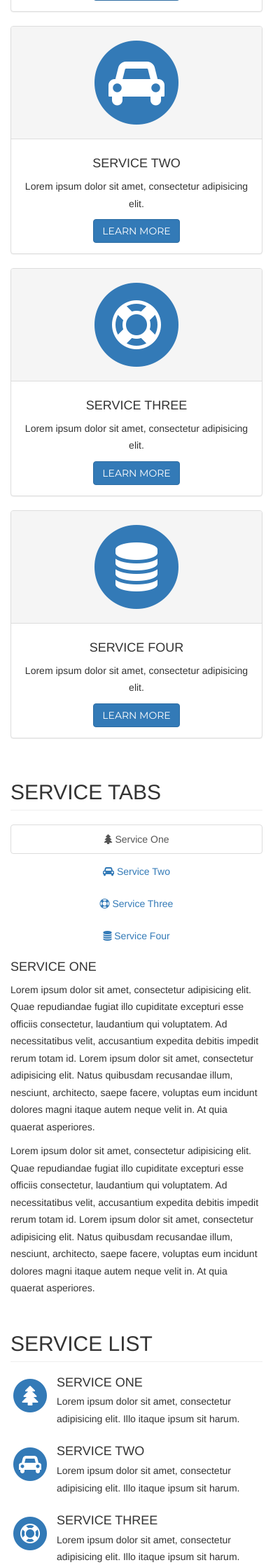
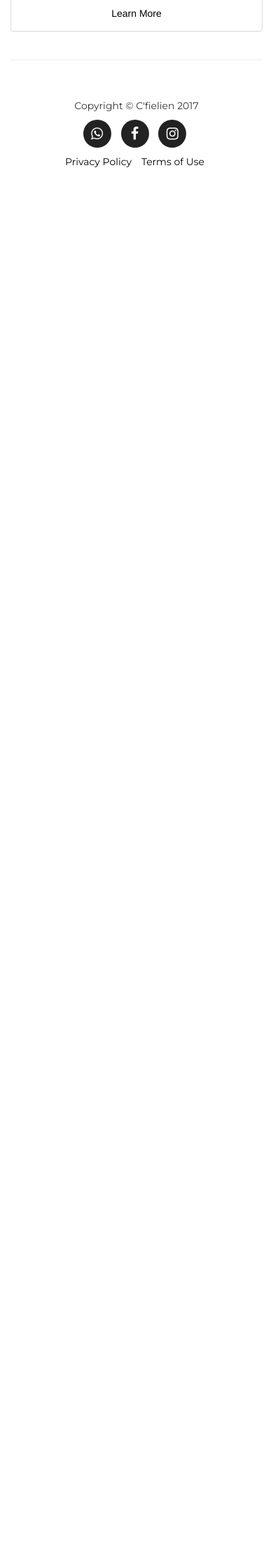
Before and after one commit to arisembekss/fielien, a PHP site: page /services.php in a window 390 px wide. Shown: the part 662-2898 px from the top of the page at 70% size. After the commit the page ends 901 px from the top, so only its background shows below. Run offline with PHP 8.4, Linux system fonts and the light colour scheme; tables that the repository leaves empty or names only in its code hold one stand-in row (values such as "Sample post"); grey boxes labelled with a size stand in for pictures from a placeholder-image service; some libraries are stand-ins or nearby versions; some web fonts are replaced.

Commit message:
services.php

```diff
--- a/head.php
+++ b/head.php
@@ -47,3 +47,21 @@
 .form-control::-moz-placeholder { color: red; }
 .form-control:-ms-input-placeholder { color: red; }
     </style>
+
+<style type="text/css">
+        /* unvisited link */
+        a:link {
+            color: #000;
+        }
+
+        /* visited link */
+        a:visited {
+
+        }
+
+        /* mouse over link */
+        a:hover {
+            color: #009688;
+            text-decoration: none;
+        }
+    </style>
--- a/services.php
+++ b/services.php
@@ -1,3 +1,15 @@
+<?php
+//session_start();
+require 'connect_db.php';
+
+$seltest="select * from eyeglasses where id_category = '".$_SESSION['eyeMen']."' order by last_update desc limit 8";
+$colors = array("red", "green", "blue", "yellow");
+$cars = array("volvo", "mitsu", "merc", "bmw");
+
+$idfirst = array();
+//$countfirst = count($idfirst)
+
+?>
 <!DOCTYPE html>
 <html lang="en">
 
@@ -10,7 +22,7 @@
     <meta name="description" content="">
     <meta name="author" content="">
 
-    <title>Modern Business - Start Bootstrap Template</title>
+
 
     <!-- Bootstrap Core CSS -->
     <link href="css/bootstrap.min.css" rel="stylesheet">
@@ -76,70 +88,37 @@
             <div class="col-lg-12">
                 <h2 class="page-header">Services Panels</h2>
             </div>
+            <?php
+
+              $result =mysqli_query($mysql, $seltest);
+              while ($row = $result -> fetch_assoc()) {
+                # code...
+                $idfirst[]=$row['id_eyeglass'];
+            ?>
             <div class="col-md-3 col-sm-6">
                 <div class="panel panel-default text-center">
                     <div class="panel-heading">
-                        <span class="fa-stack fa-5x">
+                        <img src="wp-admin/uploads/<?= $row['angle_depan'];?>" style="width: 100%;">
+                        <!-- <span class="fa-stack fa-5x">
                               <i class="fa fa-circle fa-stack-2x text-primary"></i>
                               <i class="fa fa-tree fa-stack-1x fa-inverse"></i>
-                        </span>
+                        </span> -->
                     </div>
                     <div class="panel-body">
-                        <h4>Service One</h4>
-                        <p>Lorem ipsum dolor sit amet, consectetur adipisicing elit.</p>
-                        <a href="#" class="btn btn-primary">Learn More</a>
+                        <h4><?= $row['nama_produk'];?></h4>
+                        <a href="detail-product.php?show=<?= urlencode(base64_encode($row['id_eyeglass']));?>" style="text-decoration: none">Learn More</a>
                     </div>
                 </div>
             </div>
-            <div class="col-md-3 col-sm-6">
-                <div class="panel panel-default text-center">
-                    <div class="panel-heading">
-                        <span class="fa-stack fa-5x">
-                              <i class="fa fa-circle fa-stack-2x text-primary"></i>
-                              <i class="fa fa-car fa-stack-1x fa-inverse"></i>
-                        </span>
-                    </div>
-                    <div class="panel-body">
-                        <h4>Service Two</h4>
-                        <p>Lorem ipsum dolor sit amet, consectetur adipisicing elit.</p>
-                        <a href="#" class="btn btn-primary">Learn More</a>
-                    </div>
-                </div>
-            </div>
-            <div class="col-md-3 col-sm-6">
-                <div class="panel panel-default text-center">
-                    <div class="panel-heading">
-                        <span class="fa-stack fa-5x">
-                              <i class="fa fa-circle fa-stack-2x text-primary"></i>
-                              <i class="fa fa-support fa-stack-1x fa-inverse"></i>
-                        </span>
-                    </div>
-                    <div class="panel-body">
-                        <h4>Service Three</h4>
-                        <p>Lorem ipsum dolor sit amet, consectetur adipisicing elit.</p>
-                        <a href="#" class="btn btn-primary">Learn More</a>
-                    </div>
-                </div>
-            </div>
-            <div class="col-md-3 col-sm-6">
-                <div class="panel panel-default text-center">
-                    <div class="panel-heading">
-                        <span class="fa-stack fa-5x">
-                              <i class="fa fa-circle fa-stack-2x text-primary"></i>
-                              <i class="fa fa-database fa-stack-1x fa-inverse"></i>
-                        </span>
-                    </div>
-                    <div class="panel-body">
-                        <h4>Service Four</h4>
-                        <p>Lorem ipsum dolor sit amet, consectetur adipisicing elit.</p>
-                        <a href="#" class="btn btn-primary">Learn More</a>
-                    </div>
-                </div>
-            </div>
+            <?php
+            }
+            $countfirst = count($idfirst);
+            ?>
+
         </div>
 
         <!-- Service Tabs -->
-        <div class="row">
+        <!-- <div class="row">
             <div class="col-lg-12">
                 <h2 class="page-header">Service Tabs</h2>
             </div>
@@ -180,11 +159,11 @@
                 </div>
 
             </div>
-        </div>
+        </div> -->
 
         <!-- Service List -->
         <!-- The circle icons use Font Awesome's stacked icon classes. For more information, visit http://fontawesome.io/examples/ -->
-        <div class="row">
+        <!-- <div class="row">
             <div class="col-lg-12">
                 <h2 class="page-header">Service List</h2>
             </div>
@@ -302,19 +281,20 @@
                     </div>
                 </div>
             </div>
-        </div>
+        </div> -->
         <!-- /.row -->
 
         <hr>
 
         <!-- Footer -->
-        <footer>
+        <!-- <footer>
             <div class="row">
                 <div class="col-lg-12">
                     <p>Copyright &copy; Your Website 2014</p>
                 </div>
             </div>
-        </footer>
+        </footer> -->
+        <?php include 'footer1.php';?>
 
     </div>
     <!-- /.container -->
```
